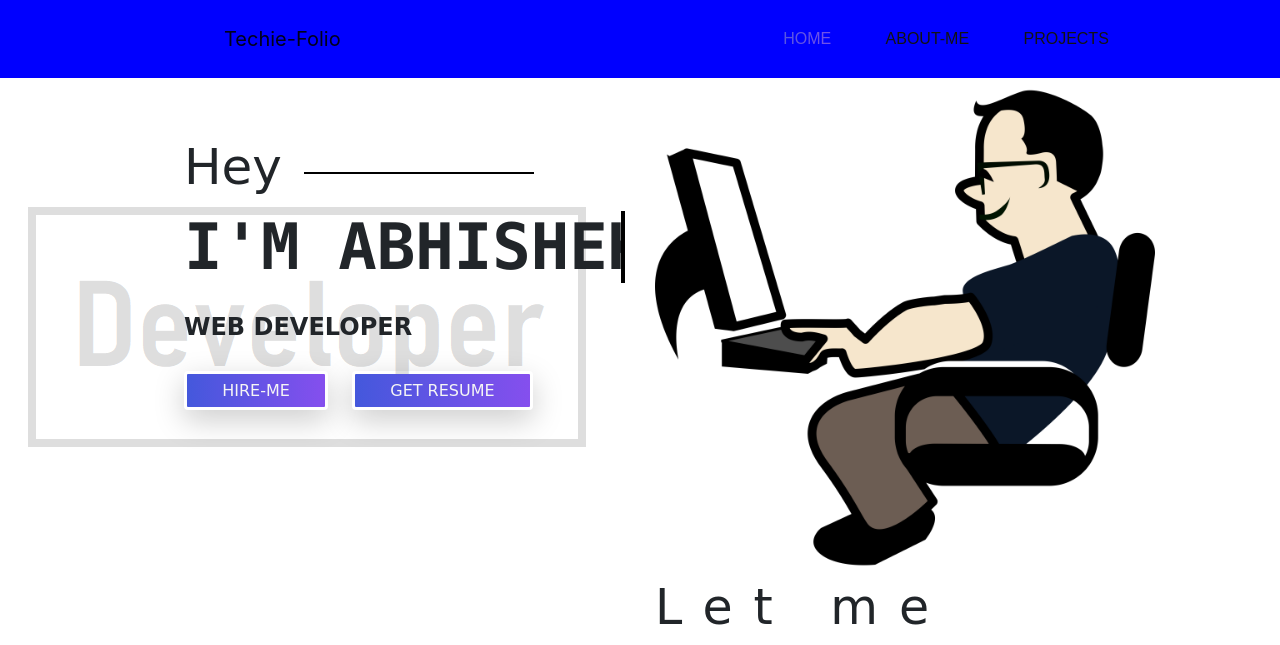
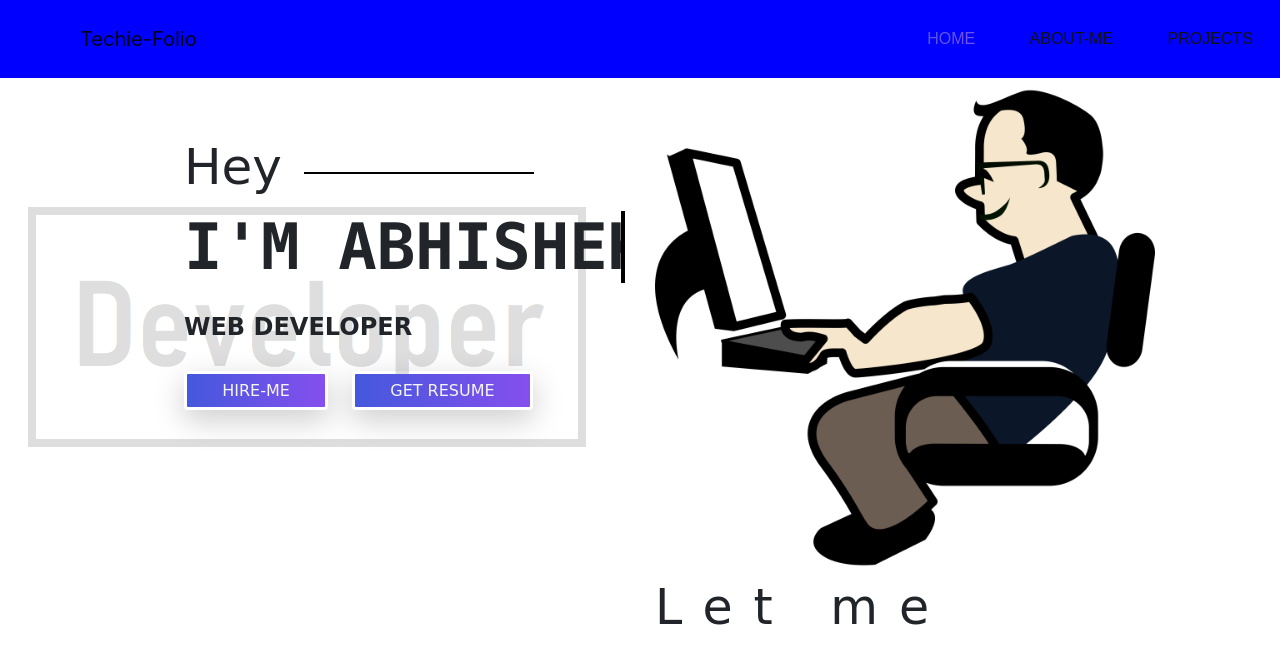
Before and after one commit to abhishekaks15/abhishekaks.github.io, a plain HTML site: page index.html in a window 1280 px wide. Shown: the top 645 px of the page. Drawn offline with Linux system fonts and the light colour scheme.

Commit message:
Update style.css

```diff
--- a/css/style.css
+++ b/css/style.css
@@ -13,8 +13,8 @@
 }
 
 .header_area .main-menu .navbar{
-    padding:0rem 9rem;
-    background-color: hsl(240, 100%, 50%);
+    padding:0px ;
+    background-color: #0000ff;
 }
 
 
```
